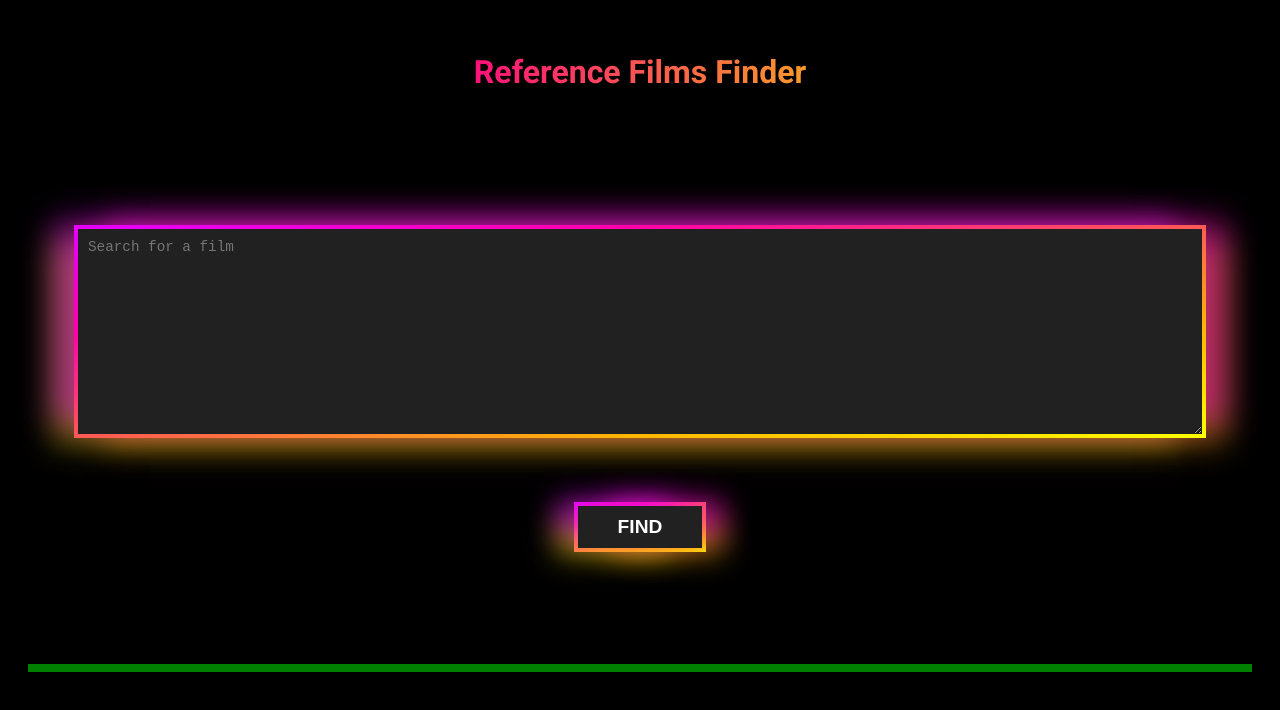
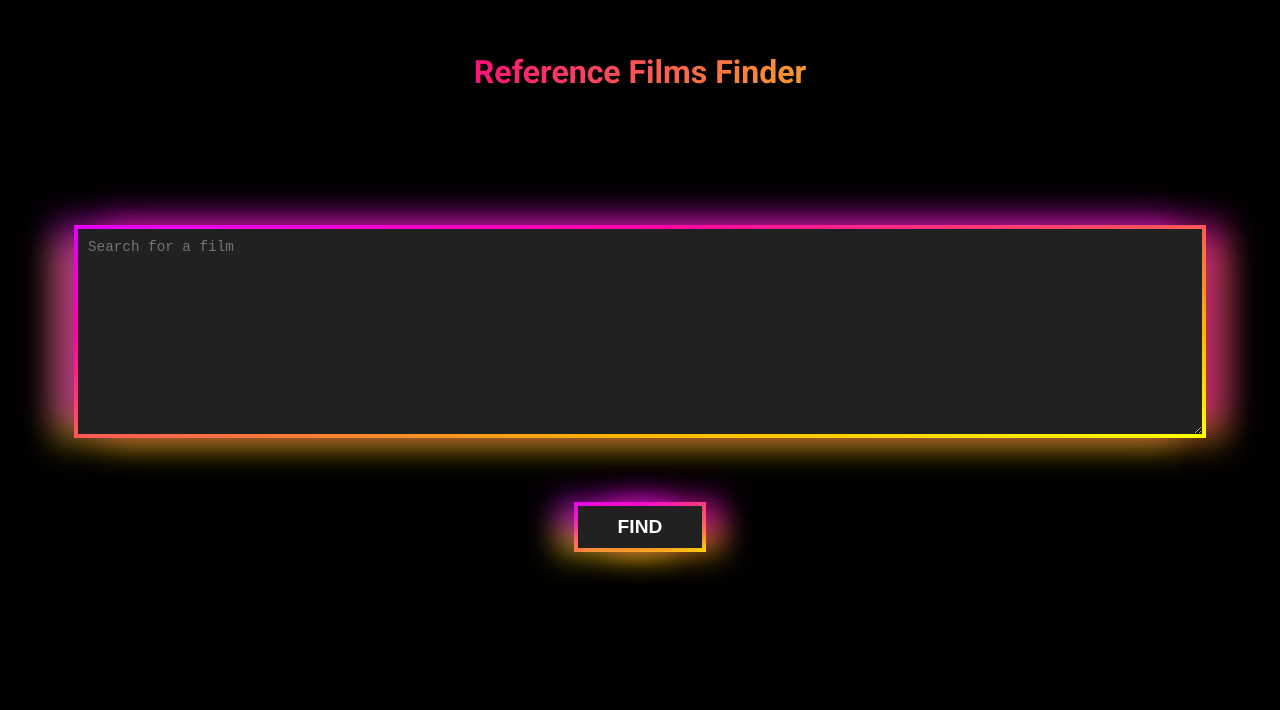
Before and after one commit to nadavrajuan/FilmSearchFront, a React (Create React App) app: page / in a window 1280 px wide. Shown: the top 710 px of the page. Built offline with nearby package versions, Linux system fonts and the light colour scheme.

Commit message:
comment out unused vars

```diff
--- a/src/movies/components/movieItem.css
+++ b/src/movies/components/movieItem.css
@@ -6,7 +6,6 @@
     border-radius: 10px;
     box-shadow: 0 10px 20px rgba(0, 0, 0, 0.2);
     overflow: hidden;
-
   }
 
   .card {
--- a/src/movies/pages/MovieSearch.js
+++ b/src/movies/pages/MovieSearch.js
@@ -8,10 +8,10 @@ import MovieButton from "../../shared/components/elements/MovieButton";
 
 const MovieSearch = () => {
   const [movies, setMovies] = useState([]);
-  const mainUrl = "https://movies-idnxr.ondigitalocean.app";
-  const apiUrl = "/api/closest_movies";
-  const token =
-    "eyJhbGciOiJIUzI1NiIsInR5cCI6IkpXVCJ9.eyJleHBpcmUiOjE3MDQzNjIzODF9.aEVnYnfTy7Qn0ZyBEXAJW5ArSW83X2j7gMOnoi2sWKw";
+//   const mainUrl = "https://movies-idnxr.ondigitalocean.app";
+//   const apiUrl = "/api/closest_movies";
+//   const token =
+//     "eyJhbGciOiJIUzI1NiIsInR5cCI6IkpXVCJ9.eyJleHBpcmUiOjE3MDQzNjIzODF9.aEVnYnfTy7Qn0ZyBEXAJW5ArSW83X2j7gMOnoi2sWKw";
   const {
     register,
     handleSubmit,
@@ -67,7 +67,7 @@ const MovieSearch = () => {
       </div>
       <div
         className="movieResult"
-        style={{ width: "100%", border: "4px solid green" }}
+        style={{ width: "100%" }}
       >
         <MovieList movies={movies} />
       </div>
```
